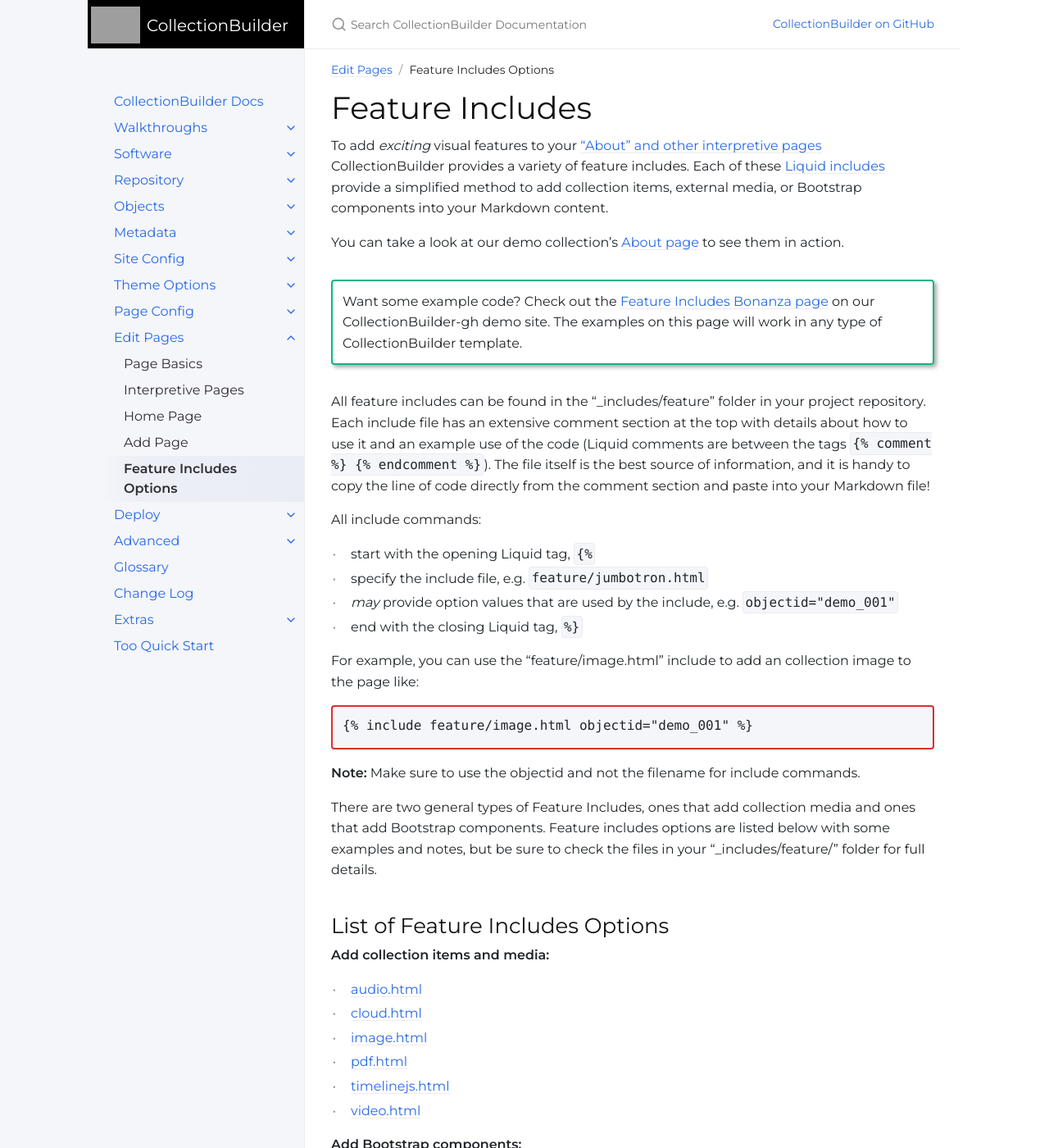
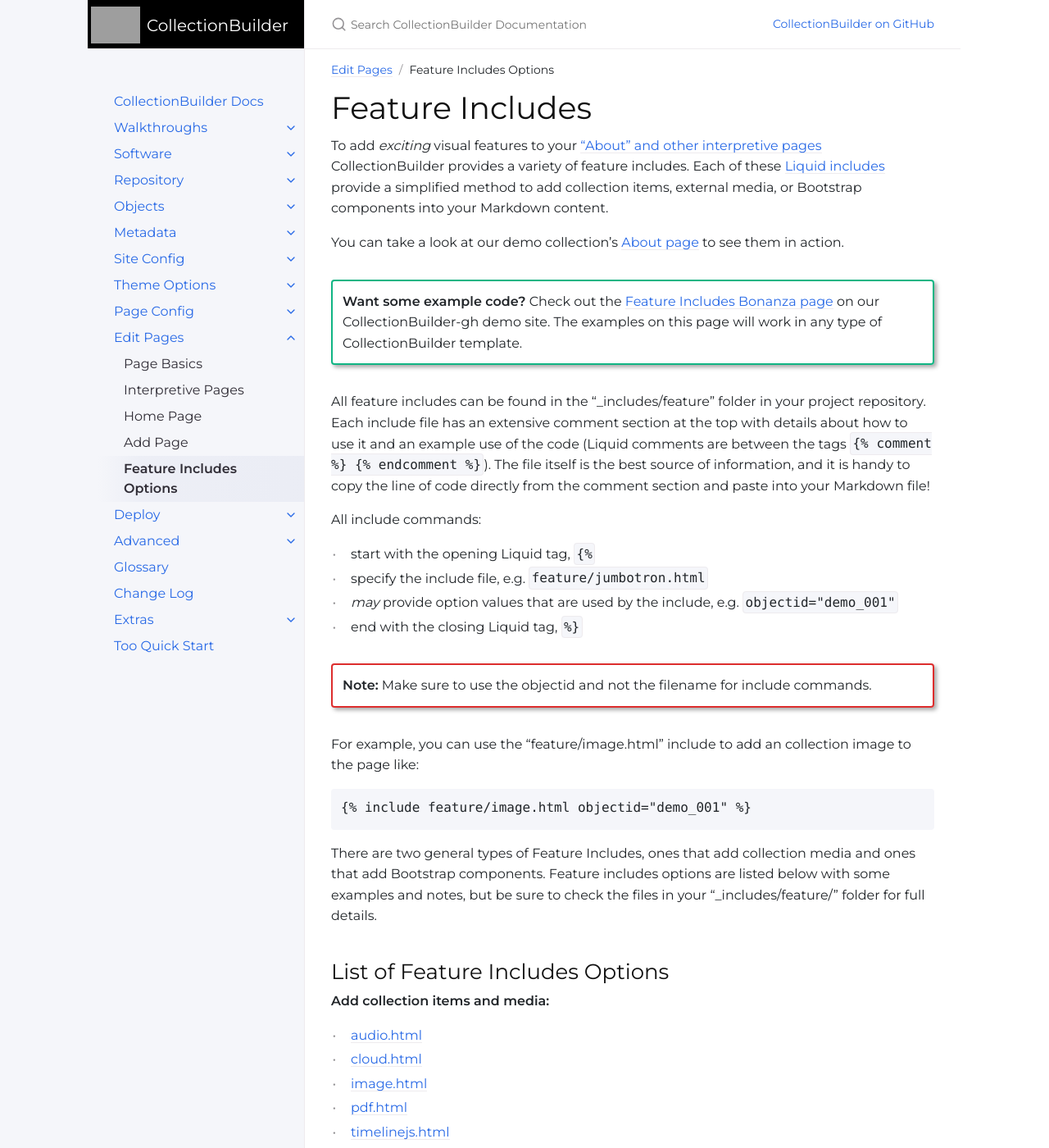
Before and after one commit to CollectionBuilder/cb-docs, a Jekyll site: the page built from docs/pages/features.md, in a window 1280 px wide and 1400 px high. Shown: the whole window at 82% size. Built offline with Jekyll 4.4.1, drawn with Linux system fonts in a browser that asks for light colours; comment, search, counter and statistics services are not loaded.

Commit message:
Edit alerts

````diff
--- a/docs/pages/features.md
+++ b/docs/pages/features.md
@@ -12,7 +12,7 @@ Each of these [Liquid includes](https://jekyllrb.com/docs/includes/) provide a s
 You can take a look at our demo collection's [About page](https://collectionbuilder.github.io/collectionbuilder-gh/about.html){:target="_blank" rel="noopener"} to see them in action.
 
 {:.alert .alert-green}
-Want some example code? Check out the [Feature Includes Bonanza page](https://collectionbuilder.github.io/collectionbuilder-gh/feature_options.html){:target="_blank" rel="noopener"} on our CollectionBuilder-gh demo site. The examples on this page will work in any type of CollectionBuilder template.
+**Want some example code?** Check out the [Feature Includes Bonanza page](https://collectionbuilder.github.io/collectionbuilder-gh/feature_options.html){:target="_blank" rel="noopener"} on our CollectionBuilder-gh demo site. The examples on this page will work in any type of CollectionBuilder template.
 
 All feature includes can be found in the "_includes/feature" folder in your project repository.
 Each include file has an extensive comment section at the top with details about how to use it and an example use of the code (Liquid comments are between the tags `{% raw %}{% comment %} {% endcomment %}{% endraw %}`).
@@ -25,13 +25,14 @@ All include commands:
 - *may* provide option values that are used by the include, e.g. `objectid="demo_001"`
 - end with the closing Liquid tag, `{% raw %}%}{% endraw %}`
 
+{:.alert .alert-red}
+**Note:** Make sure to use the objectid and not the filename for include commands.
+
 For example, you can use the "feature/image.html" include to add an collection image to the page like:
 
 ```
 {% raw %}{% include feature/image.html objectid="demo_001" %}{% endraw %}
 ```
-{:.alert .alert-red}
-**Note:** Make sure to use the objectid and not the filename for include commands.
 
 There are two general types of Feature Includes, ones that add collection media and ones that add Bootstrap components. Feature includes options are listed below with some examples and notes, but be sure to check the files in your "_includes/feature/" folder for full details.
 
````
